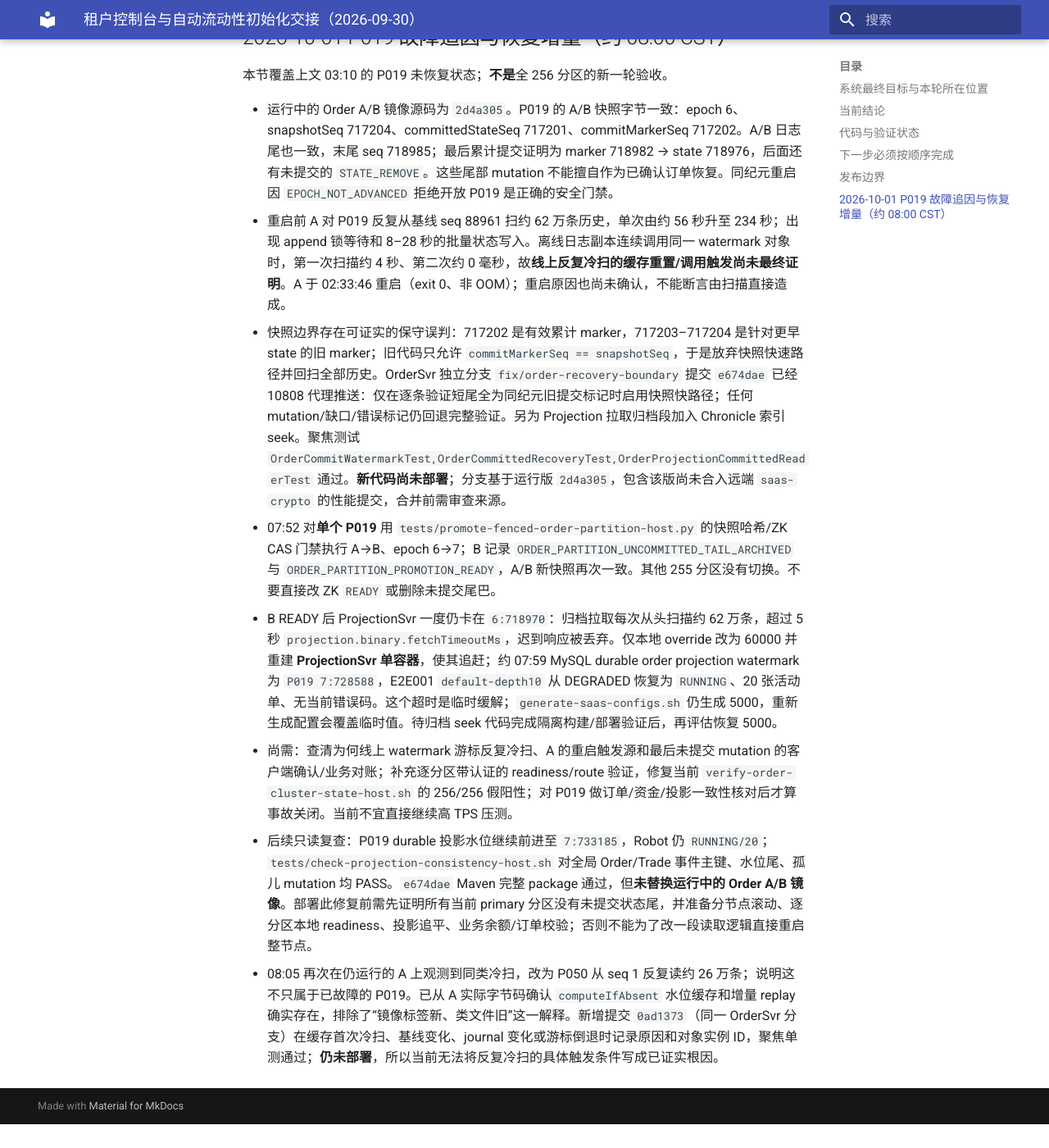
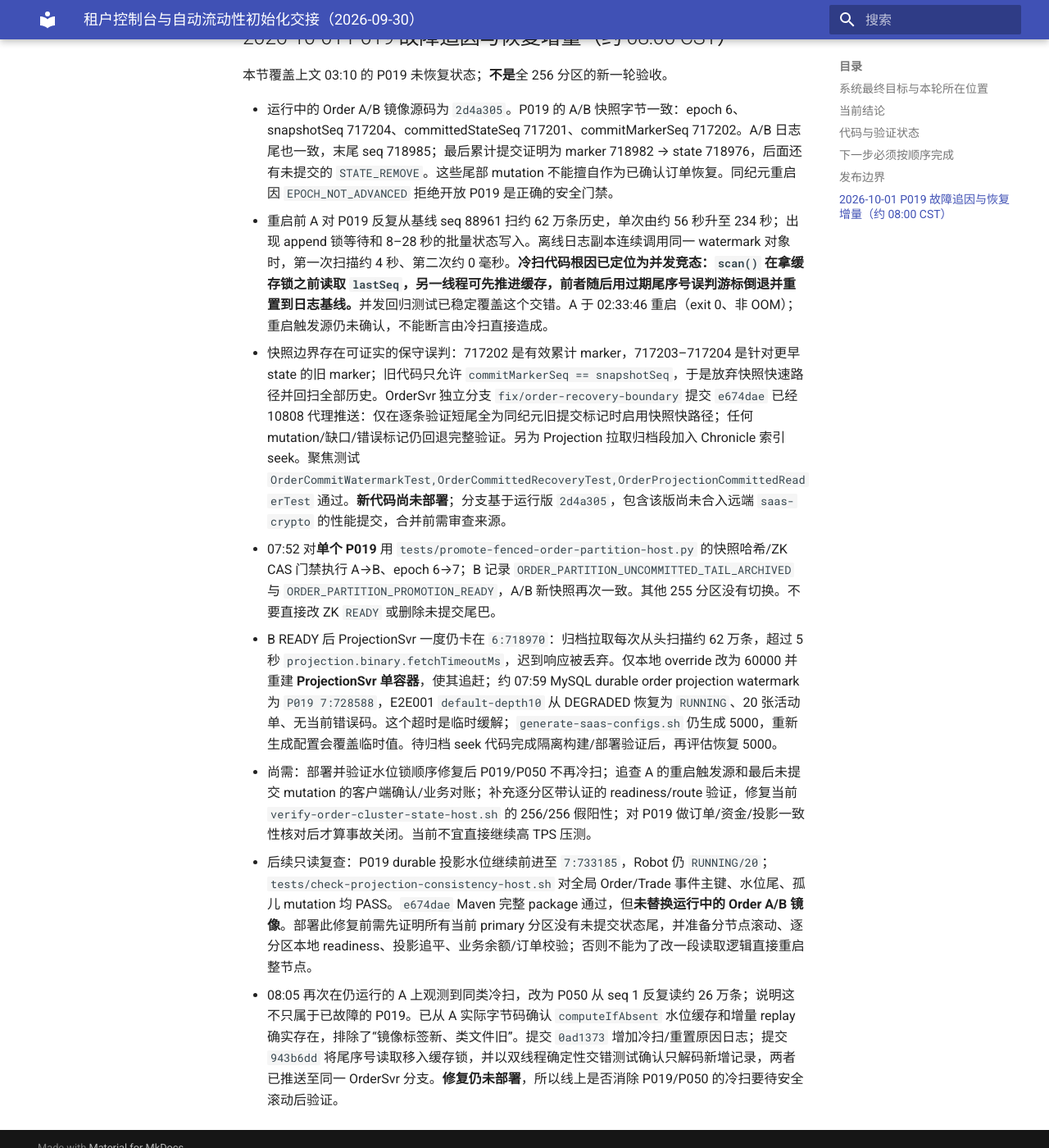
Before and after one commit to bliplink/dc-quant-deploy, an MkDocs documentation site: the page built from docs/TENANT_LIQUIDITY_HANDOFF_20260930.zh-CN.md, in a window 1280 px wide and 1400 px high, scrolled down 3582 px. Shown: the whole window at 82% size. Built offline with MkDocs 1.6.1 and Material for MkDocs 9.7.7, drawn with Linux system fonts in a browser that asks for light colours; before the commit the page ends 4953 px from its top, so only the background shows below that.

Commit message:
docs: explain Order watermark cold-scan race

```diff
--- a/docs/TENANT_LIQUIDITY_HANDOFF_20260930.zh-CN.md
+++ b/docs/TENANT_LIQUIDITY_HANDOFF_20260930.zh-CN.md
@@ -47,10 +47,10 @@
 本节覆盖上文 03:10 的 P019 未恢复状态；**不是**全 256 分区的新一轮验收。
 
 - 运行中的 Order A/B 镜像源码为 `2d4a305`。P019 的 A/B 快照字节一致：epoch 6、snapshotSeq 717204、committedStateSeq 717201、commitMarkerSeq 717202。A/B 日志尾也一致，末尾 seq 718985；最后累计提交证明为 marker 718982 → state 718976，后面还有未提交的 `STATE_REMOVE`。这些尾部 mutation 不能擅自作为已确认订单恢复。同纪元重启因 `EPOCH_NOT_ADVANCED` 拒绝开放 P019 是正确的安全门禁。
-- 重启前 A 对 P019 反复从基线 seq 88961 扫约 62 万条历史，单次由约 56 秒升至 234 秒；出现 append 锁等待和 8–28 秒的批量状态写入。离线日志副本连续调用同一 watermark 对象时，第一次扫描约 4 秒、第二次约 0 毫秒，故**线上反复冷扫的缓存重置/调用触发尚未最终证明**。A 于 02:33:46 重启（exit 0、非 OOM）；重启原因也尚未确认，不能断言由扫描直接造成。
+- 重启前 A 对 P019 反复从基线 seq 88961 扫约 62 万条历史，单次由约 56 秒升至 234 秒；出现 append 锁等待和 8–28 秒的批量状态写入。离线日志副本连续调用同一 watermark 对象时，第一次扫描约 4 秒、第二次约 0 毫秒。**冷扫代码根因已定位为并发竞态：`scan()` 在拿缓存锁之前读取 `lastSeq`，另一线程可先推进缓存，前者随后用过期尾序号误判游标倒退并重置到日志基线。**并发回归测试已稳定覆盖这个交错。A 于 02:33:46 重启（exit 0、非 OOM）；重启触发源仍未确认，不能断言由冷扫直接造成。
 - 快照边界存在可证实的保守误判：717202 是有效累计 marker，717203–717204 是针对更早 state 的旧 marker；旧代码只允许 `commitMarkerSeq == snapshotSeq`，于是放弃快照快速路径并回扫全部历史。OrderSvr 独立分支 `fix/order-recovery-boundary` 提交 `e674dae` 已经 10808 代理推送：仅在逐条验证短尾全为同纪元旧提交标记时启用快照快路径；任何 mutation/缺口/错误标记仍回退完整验证。另为 Projection 拉取归档段加入 Chronicle 索引 seek。聚焦测试 `OrderCommitWatermarkTest,OrderCommittedRecoveryTest,OrderProjectionCommittedReaderTest` 通过。**新代码尚未部署**；分支基于运行版 `2d4a305`，包含该版尚未合入远端 `saas-crypto` 的性能提交，合并前需审查来源。
 - 07:52 对**单个 P019** 用 `tests/promote-fenced-order-partition-host.py` 的快照哈希/ZK CAS 门禁执行 A→B、epoch 6→7；B 记录 `ORDER_PARTITION_UNCOMMITTED_TAIL_ARCHIVED` 与 `ORDER_PARTITION_PROMOTION_READY`，A/B 新快照再次一致。其他 255 分区没有切换。不要直接改 ZK `READY` 或删除未提交尾巴。
 - B READY 后 ProjectionSvr 一度仍卡在 `6:718970`：归档拉取每次从头扫描约 62 万条，超过 5 秒 `projection.binary.fetchTimeoutMs`，迟到响应被丢弃。仅本地 override 改为 60000 并重建 **ProjectionSvr 单容器**，使其追赶；约 07:59 MySQL durable order projection watermark 为 `P019 7:728588`，E2E001 `default-depth10` 从 DEGRADED 恢复为 `RUNNING`、20 张活动单、无当前错误码。这个超时是临时缓解；`generate-saas-configs.sh` 仍生成 5000，重新生成配置会覆盖临时值。待归档 seek 代码完成隔离构建/部署验证后，再评估恢复 5000。
-- 尚需：查清为何线上 watermark 游标反复冷扫、A 的重启触发源和最后未提交 mutation 的客户端确认/业务对账；补充逐分区带认证的 readiness/route 验证，修复当前 `verify-order-cluster-state-host.sh` 的 256/256 假阳性；对 P019 做订单/资金/投影一致性核对后才算事故关闭。当前不宜直接继续高 TPS 压测。
+- 尚需：部署并验证水位锁顺序修复后 P019/P050 不再冷扫；追查 A 的重启触发源和最后未提交 mutation 的客户端确认/业务对账；补充逐分区带认证的 readiness/route 验证，修复当前 `verify-order-cluster-state-host.sh` 的 256/256 假阳性；对 P019 做订单/资金/投影一致性核对后才算事故关闭。当前不宜直接继续高 TPS 压测。
 - 后续只读复查：P019 durable 投影水位继续前进至 `7:733185`，Robot 仍 `RUNNING/20`；`tests/check-projection-consistency-host.sh` 对全局 Order/Trade 事件主键、水位尾、孤儿 mutation 均 PASS。`e674dae` Maven 完整 package 通过，但**未替换运行中的 Order A/B 镜像**。部署此修复前需先证明所有当前 primary 分区没有未提交状态尾，并准备分节点滚动、逐分区本地 readiness、投影追平、业务余额/订单校验；否则不能为了改一段读取逻辑直接重启整节点。
-- 08:05 再次在仍运行的 A 上观测到同类冷扫，改为 P050 从 seq 1 反复读约 26 万条；说明这不只属于已故障的 P019。已从 A 实际字节码确认 `computeIfAbsent` 水位缓存和增量 replay 确实存在，排除了“镜像标签新、类文件旧”这一解释。新增提交 `0ad1373`（同一 OrderSvr 分支）在缓存首次冷扫、基线变化、journal 变化或游标倒退时记录原因和对象实例 ID，聚焦单测通过；**仍未部署**，所以当前无法将反复冷扫的具体触发条件写成已证实根因。
+- 08:05 再次在仍运行的 A 上观测到同类冷扫，改为 P050 从 seq 1 反复读约 26 万条；说明这不只属于已故障的 P019。已从 A 实际字节码确认 `computeIfAbsent` 水位缓存和增量 replay 确实存在，排除了“镜像标签新、类文件旧”。提交 `0ad1373` 增加冷扫/重置原因日志；提交 `943b6dd` 将尾序号读取移入缓存锁，并以双线程确定性交错测试确认只解码新增记录，两者已推送至同一 OrderSvr 分支。**修复仍未部署**，所以线上是否消除 P019/P050 的冷扫要待安全滚动后验证。
```
